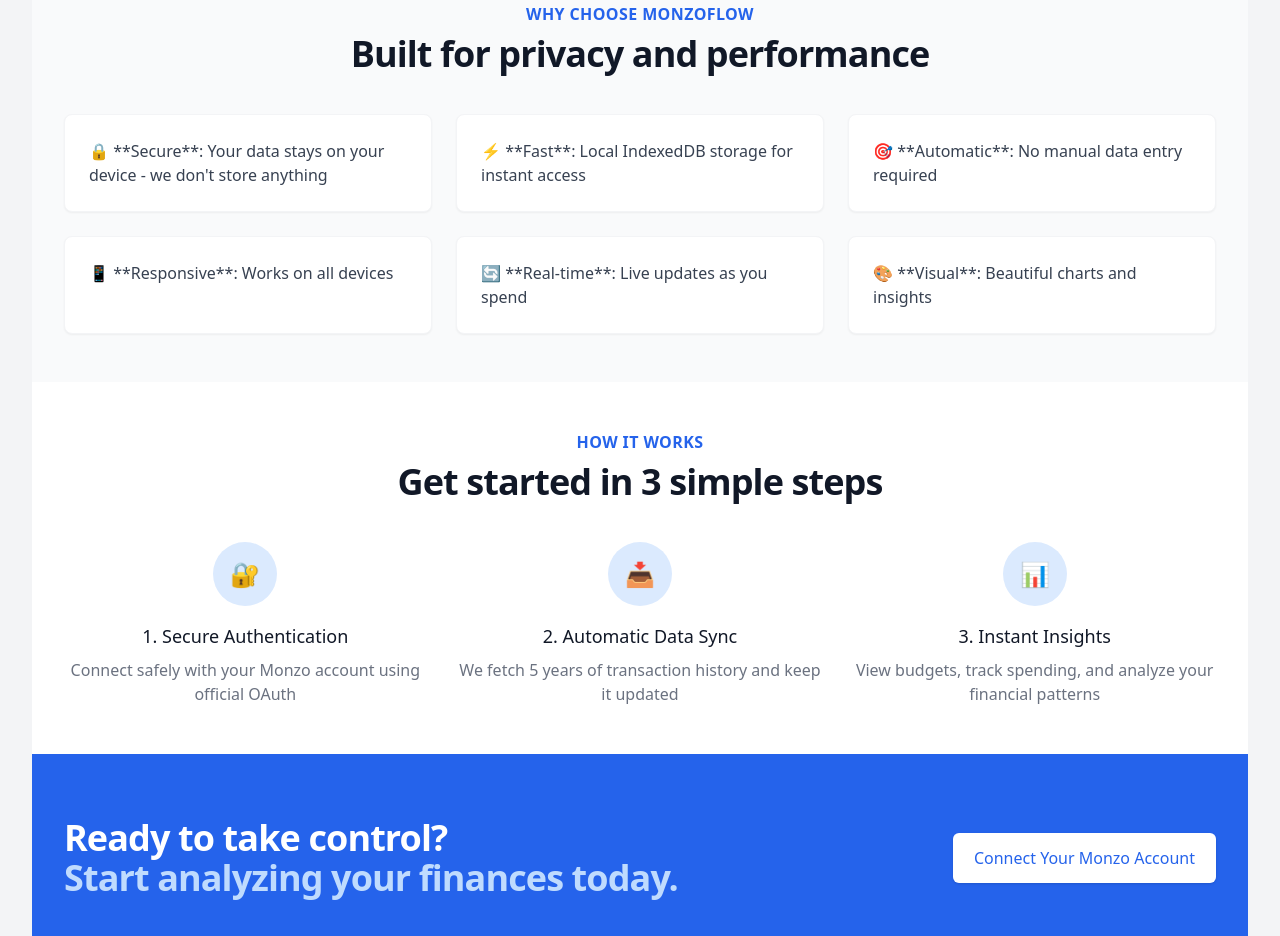
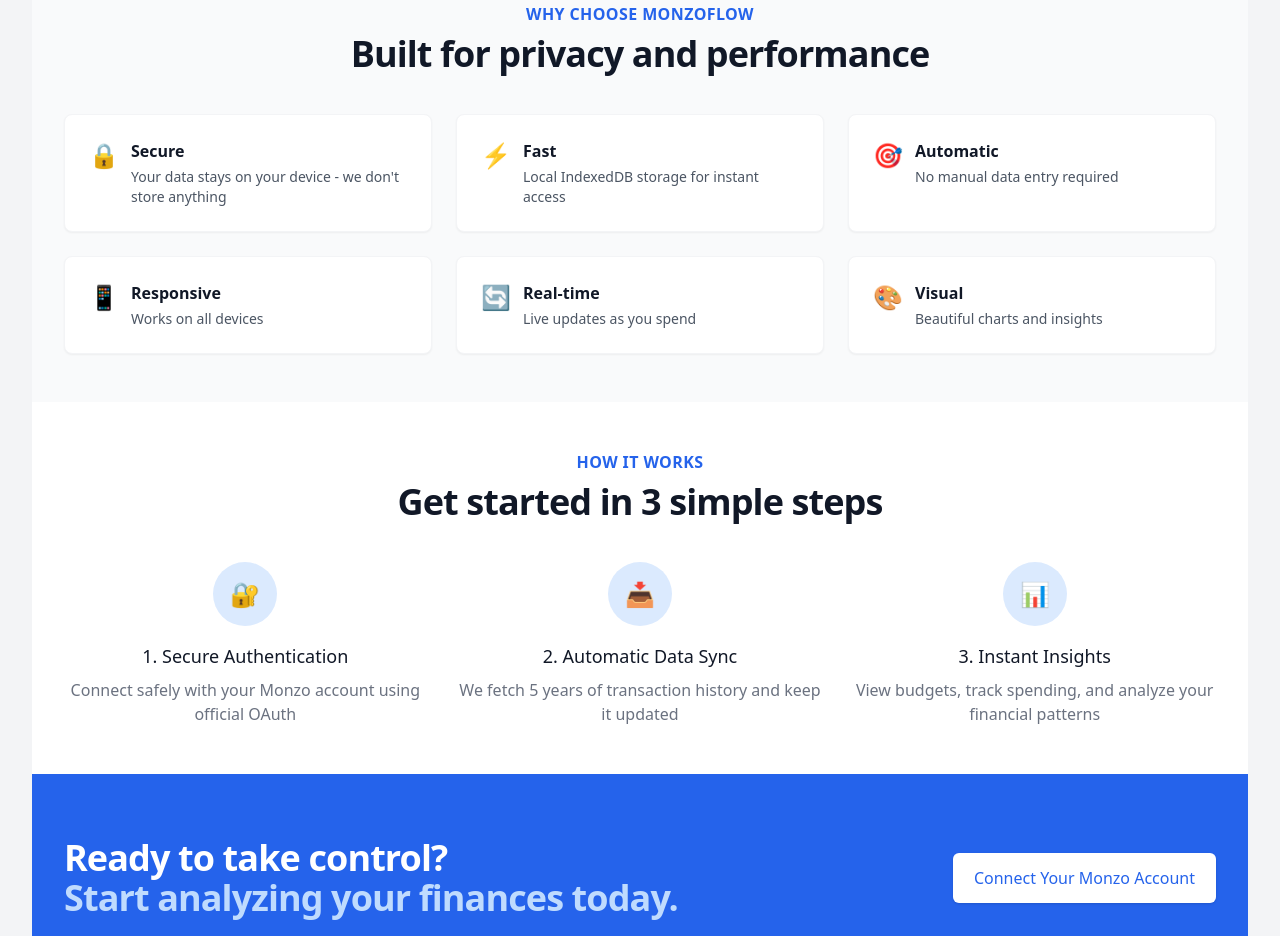
Before and after one commit to b1scuit/monzoflow, a React (Create React App) app: page / in a window 1280 px wide. Shown: the part 1440-2376 px from the top of the page. Built offline with nearby package versions, Linux system fonts and the light colour scheme; no server answers.

Commit message:
fix: Improve formatting in 'Built for privacy and performance' section
- Replace dangerouslySetInnerHTML with proper React components
- Add structured layout with icons, titles, and descriptions
- Enhance readability and maintainability
- Remove potential XSS security concern

```diff
--- a/src/pages/index.tsx
+++ b/src/pages/index.tsx
@@ -66,12 +66,36 @@
     ];
 
     const benefits = [
-        "🔒 **Secure**: Your data stays on your device - we don't store anything",
-        "⚡ **Fast**: Local IndexedDB storage for instant access",
-        "🎯 **Automatic**: No manual data entry required",
-        "📱 **Responsive**: Works on all devices",
-        "🔄 **Real-time**: Live updates as you spend",
-        "🎨 **Visual**: Beautiful charts and insights"
+        {
+            icon: "🔒",
+            title: "Secure",
+            description: "Your data stays on your device - we don't store anything"
+        },
+        {
+            icon: "⚡",
+            title: "Fast",
+            description: "Local IndexedDB storage for instant access"
+        },
+        {
+            icon: "🎯",
+            title: "Automatic",
+            description: "No manual data entry required"
+        },
+        {
+            icon: "📱",
+            title: "Responsive",
+            description: "Works on all devices"
+        },
+        {
+            icon: "🔄",
+            title: "Real-time",
+            description: "Live updates as you spend"
+        },
+        {
+            icon: "🎨",
+            title: "Visual",
+            description: "Beautiful charts and insights"
+        }
     ];
 
     return (
@@ -196,7 +220,13 @@
                     <div className="grid grid-cols-1 md:grid-cols-2 lg:grid-cols-3 gap-6">
                         {benefits.map((benefit, index) => (
                             <div key={index} className="bg-white p-6 rounded-lg shadow-sm border border-gray-100">
-                                <div className="text-gray-700" dangerouslySetInnerHTML={{ __html: benefit }} />
+                                <div className="flex items-start space-x-3">
+                                    <div className="text-2xl">{benefit.icon}</div>
+                                    <div>
+                                        <h3 className="font-semibold text-gray-900 mb-1">{benefit.title}</h3>
+                                        <p className="text-gray-600 text-sm">{benefit.description}</p>
+                                    </div>
+                                </div>
                             </div>
                         ))}
                     </div>
```
